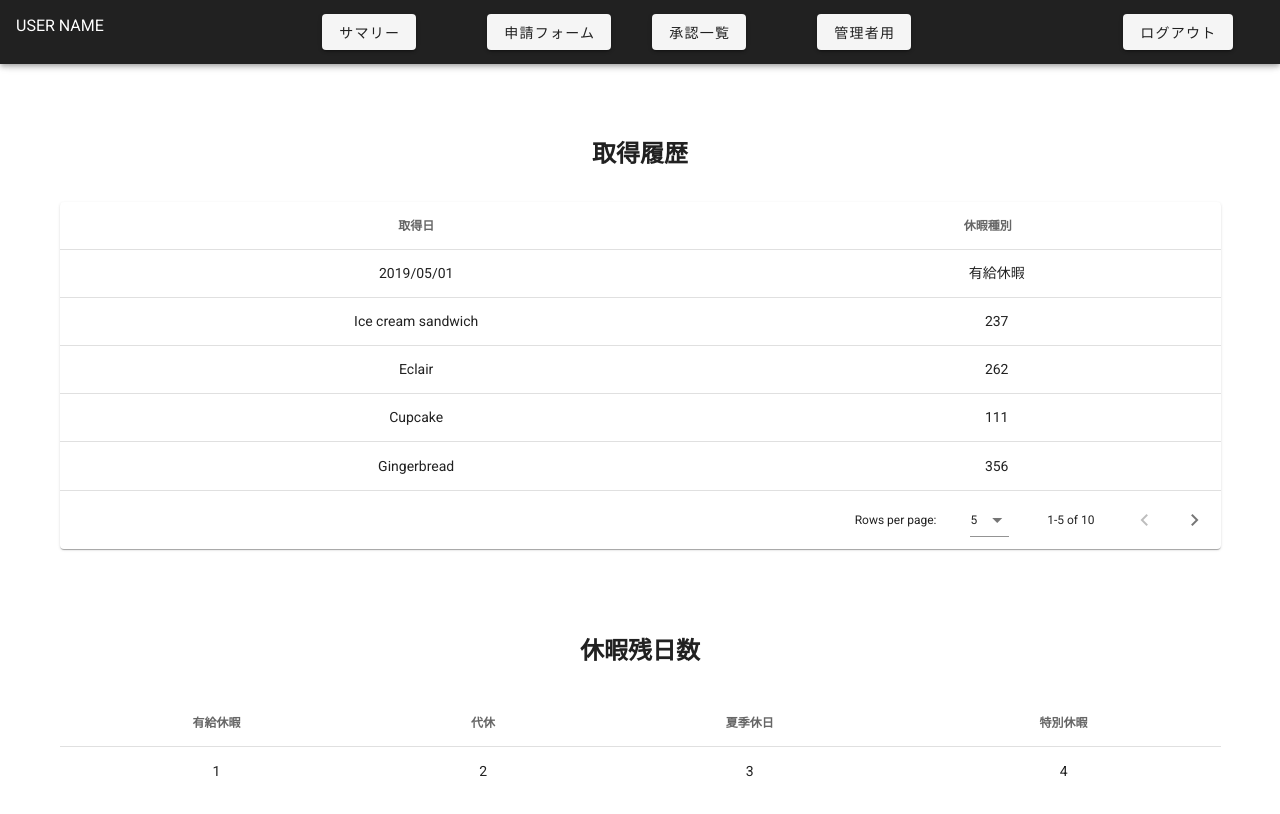
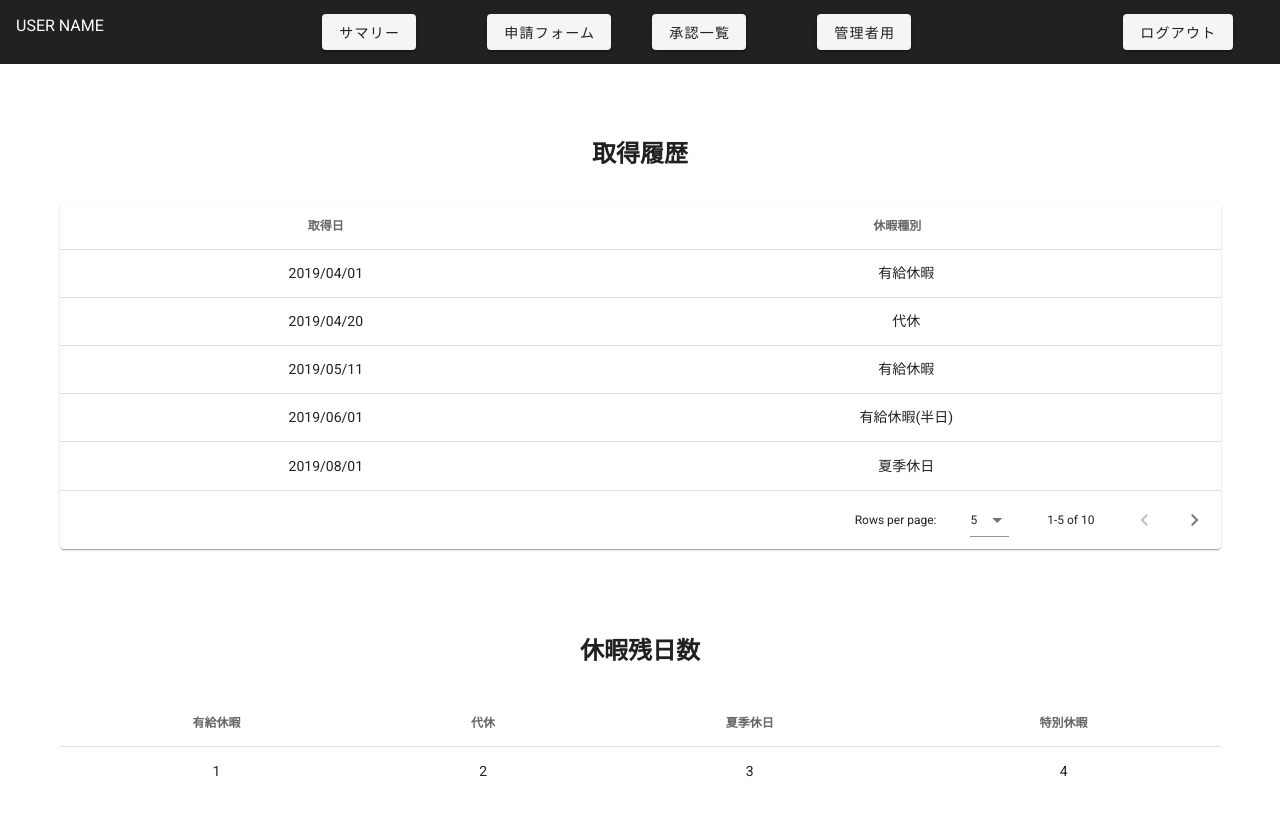
Before and after one commit to masumi-saito/paid-leave-system-front, a Vue app: page /summary in a window 1280 px wide. Shown: the top 814 px of the page. Built offline with nearby package versions, Linux system fonts and the light colour scheme.

Commit message:
Add Calender

```diff
--- a/src/components/Admin.vue
+++ b/src/components/Admin.vue
@@ -3,7 +3,6 @@
     <v-container
     fluid
     fill-height
-
     >
       <v-row justify="center">
         <router-link to="/#">社員情報の編集/追加</router-link>
--- a/src/components/Apply.vue
+++ b/src/components/Apply.vue
@@ -17,25 +17,53 @@
               <h3>取得予定日(期間)</h3>
             </v-col>
             <v-col>
+              <v-dialog
+                ref="dialog"
+                v-model="modal"
+                :return-value.sync="date"
+                persistent
+                width="290px"
+              >
+              <template v-slot:activator="{ on }">
                 <v-text-field
                   v-model="date"
-              :rules="emailRules"
-              outlined
-              label="休暇開始日"
-              required
+                  label="開始日"
+                  readonly
+                  v-on="on"
                 ></v-text-field>
+              </template>
+              <v-date-picker v-model="date" scrollable>
+                <v-spacer></v-spacer>
+                <v-btn text color="primary" @click="modal = false">Cancel</v-btn>
+                <v-btn text color="primary" @click="$refs.dialog.save(date)">OK</v-btn>
+              </v-date-picker>
+              </v-dialog>
             </v-col>
             <v-col>
               <span>〜</span>
             </v-col>
             <v-col>
+              <v-dialog
+                ref="dialog"
+                v-model="modal"
+                :return-value.sync="date"
+                persistent
+                width="290px"
+              >
+              <template v-slot:activator="{ on }">
                 <v-text-field
                   v-model="date"
-              :rules="emailRules"
-              outlined
-              label="休暇終了日"
-              required
+                  label="終了日"
+                  readonly
+                  v-on="on"
                 ></v-text-field>
+              </template>
+              <v-date-picker v-model="date" scrollable>
+                <v-spacer></v-spacer>
+                <v-btn text color="primary" @click="modal = false">Cancel</v-btn>
+                <v-btn text color="primary" @click="$refs.dialog.save(date)">OK</v-btn>
+              </v-date-picker>
+              </v-dialog>
             </v-col>
           </v-row>
           <v-row>
@@ -76,6 +104,7 @@
 export default {
   data: () => ({
       types: ['有給(1日)', '有給(半日)', '代休', '夏季休日', '特別休暇'],
+      modal: false,
     }),
 }
 </script>
--- a/src/components/GlobalHeader.vue
+++ b/src/components/GlobalHeader.vue
@@ -1,8 +1,9 @@
 <template>
-    <v-app-bar
-    class= "ma-0 pa-0"
-    color="#212121"
-    >
+  <v-app-bar
+  class= "ma-0 pa-0"
+  color="#212121"
+  >
+    <v-layout align-center>
     <v-row>
       <v-col class="mx-auto">
         <span class="user-name">USER NAME</span>
@@ -10,40 +11,31 @@
       <v-spacer></v-spacer>
       <v-col>
         <router-link to="/summary">
-          <v-btn>
-            <span>サマリー</span>
-          </v-btn>
+          <v-btn>サマリー</v-btn>
         </router-link>
       </v-col>
       <v-col>
         <router-link to="/apply">
-          <v-btn>
-            <span>申請フォーム</span>
-          </v-btn>
+          <v-btn>申請フォーム</v-btn>
         </router-link>
       </v-col>
       <v-col>
         <router-link to="/permmision">
-          <v-btn>
-            <span>承認一覧</span>
-          </v-btn>
+          <v-btn>承認一覧</v-btn>
         </router-link>
       </v-col>
       <v-col>
         <router-link to="/admin">
-          <v-btn>
-            <span>管理者用</span>
-          </v-btn>
+          <v-btn>管理者用</v-btn>
         </router-link>
       </v-col>
       <v-spacer></v-spacer>
       <v-col>
-        <v-btn>
-          <span>ログアウト</span>
-        </v-btn>
+        <v-btn @click="logout()">ログアウト</v-btn>
       </v-col>
     </v-row>
-    </v-app-bar>
+    </v-layout>
+  </v-app-bar>
 </template>
 
 <script>
@@ -60,6 +52,10 @@ export default {
       ]
     }
   },
+  methods: {
+    logout() {
+    }
+  }
 }
 </script>
 
--- a/src/components/Home.vue
+++ b/src/components/Home.vue
@@ -1,7 +1,54 @@
 <template>
 <v-app>
-  <div class="home">
-    <img alt="logo" src="../assets/logo.png">
-  </div>
+  <v-container
+  fluid
+  justify="center"
+  align-content="center"
+  >
+    <v-layout>
+      <h2>アカウント情報</h2>
+    </v-layout>
+    <v-layout>
+      <v-flex>
+        <table border="1">
+          <tr>
+            <th>社員名</th>
+            <th>{{ account.name }}</th>
+          </tr>
+          <tr>
+            <th>社員番号</th>
+            <th>{{ account.number }}</th>
+          </tr>
+          <tr>
+            <th>権限</th>
+            <th>{{ account.role }}</th>
+          </tr>
+        </table>
+      </v-flex>
+    </v-layout>
+    <v-layout>
+      <h2>お知らせ</h2>
+    </v-layout>
+    <v-layout>
+      <ul>
+      <li>1日以上処理されていない申請があります。 <router-link to="#">こちら</router-link> </li>
+      <li>夏季休日の失効期限が近づいています。取得申請をお願いします。 <router-link to="#">こちら</router-link> </li>
+      </ul>
+    </v-layout>
+  </v-container>
   </v-app>
 </template>
+
+<script>
+export default {
+  data() {
+    return {
+      account: {
+        name: '齋藤 真純',
+        number: '120046',
+        role: '管理者',
+      }
+    }
+  }
+}
+</script>
--- a/src/components/Permmision.vue
+++ b/src/components/Permmision.vue
@@ -1,4 +1,5 @@
 <template>
+  <v-app>
     <v-container>
       <v-row>
         <v-col>
@@ -29,6 +30,7 @@
         </v-col>
       </v-row>
     </v-container>
+  </v-app>
 </template>
 
 <script>
--- a/src/components/Summary.vue
+++ b/src/components/Summary.vue
@@ -1,4 +1,5 @@
 <template>
+  <v-app>
     <v-container>
       <v-row>
         <v-col>
@@ -41,6 +42,7 @@
         </v-col>
       </v-row>
     </v-container>
+  </v-app>
 </template>
 
 <script>
@@ -62,53 +64,53 @@
         historyItems: [
           {
             value: false,
-            date: '2019/05/01',
+            date: '2019/04/01',
             type: '有給休暇'
           },
           {
             value: false,
-            date: 'Ice cream sandwich',
-            type: 237
+            date: '2019/04/20',
+            type: '代休'
           },
           {
             value: false,
-            date: 'Eclair',
-            type: 262
+            date: '2019/05/11',
+            type: '有給休暇'
           },
           {
             value: false,
-            date: 'Cupcake',
-            type: 111
+            date: '2019/06/01',
+            type: '有給休暇(半日)'
           },
           {
             value: false,
-            date: 'Gingerbread',
-            type: 356
+            date: '2019/08/01',
+            type: '夏季休日'
           },
           {
             value: false,
-            date: 'Jelly bean',
-            type: 375
+            date: '2019/10/24',
+            type: '有給休暇'
           },
           {
             value: false,
-            date: 'Lollipop',
-            type: 392
+            date: '2019/11/21',
+            type: '有給休暇(半日)'
           },
           {
             value: false,
-            date: 'Honeycomb',
-            type: 408
+            date: '2020/02/01',
+            type: '特別休暇'
           },
           {
             value: false,
-            date: 'Donut',
-            type: 452
+            date: '2020/03/03',
+            type: '有給休暇'
           },
           {
             value: false,
-            date: 'KitKat',
-            type: 111
+            date: '2020/04/14',
+            type: '有給休暇'
           }
         ],
         remainingItems: [
```
Lines whose indentation alone changed are shown as unchanged.
